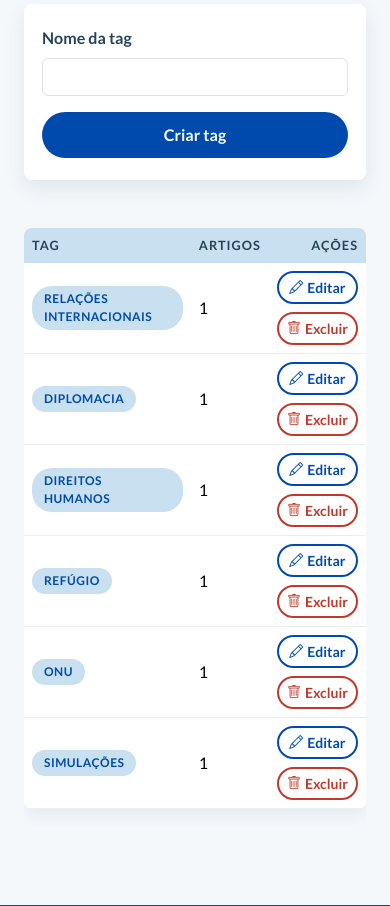
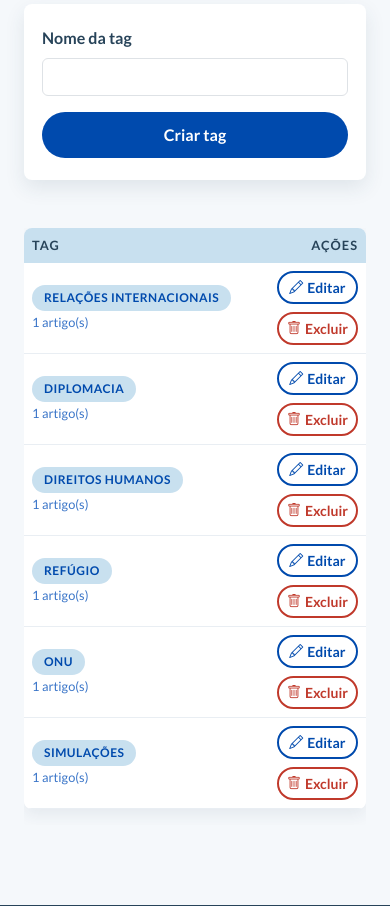
Before and after one commit to joaopiller/ladi-uff, a Flask app: template templates/admin/tags.html in a window 390 px wide. Shown: the part 559-1465 px from the top of the page. Run offline with Flask 3, Linux system fonts and the light colour scheme; the template is opened without the code that fills it: values that come from a table or form of the project are taken from there, others are empty; data comes from the database, SQL or seed files in the repository; some libraries are stand-ins or nearby versions.

Commit message:
fix(admin): tabela de tags cabe na tela do celular

```diff
--- a/templates/admin/tags.html
+++ b/templates/admin/tags.html
@@ -31,15 +31,18 @@
           <thead>
             <tr>
               <th>Tag</th>
-              <th>Artigos</th>
+              <th class="d-none d-md-table-cell">Artigos</th>
               <th class="text-end">Ações</th>
             </tr>
           </thead>
           <tbody>
             {% for tag in tags %}
             <tr>
-              <td><span class="tag-artigo">{{ tag.nome }}</span></td>
-              <td>{{ tag.artigos|length }}</td>
+              <td>
+                <span class="tag-artigo">{{ tag.nome }}</span>
+                <span class="d-block d-md-none info-celular">{{ tag.artigos|length }} artigo(s)</span>
+              </td>
+              <td class="d-none d-md-table-cell">{{ tag.artigos|length }}</td>
               <td class="text-end">
                 <div class="acoes">
                   <a href="{{ url_for('editar_tag', id=tag.id) }}" class="btn btn-sm btn-contorno"><i class="bi bi-pencil me-1"></i>Editar</a>
```
